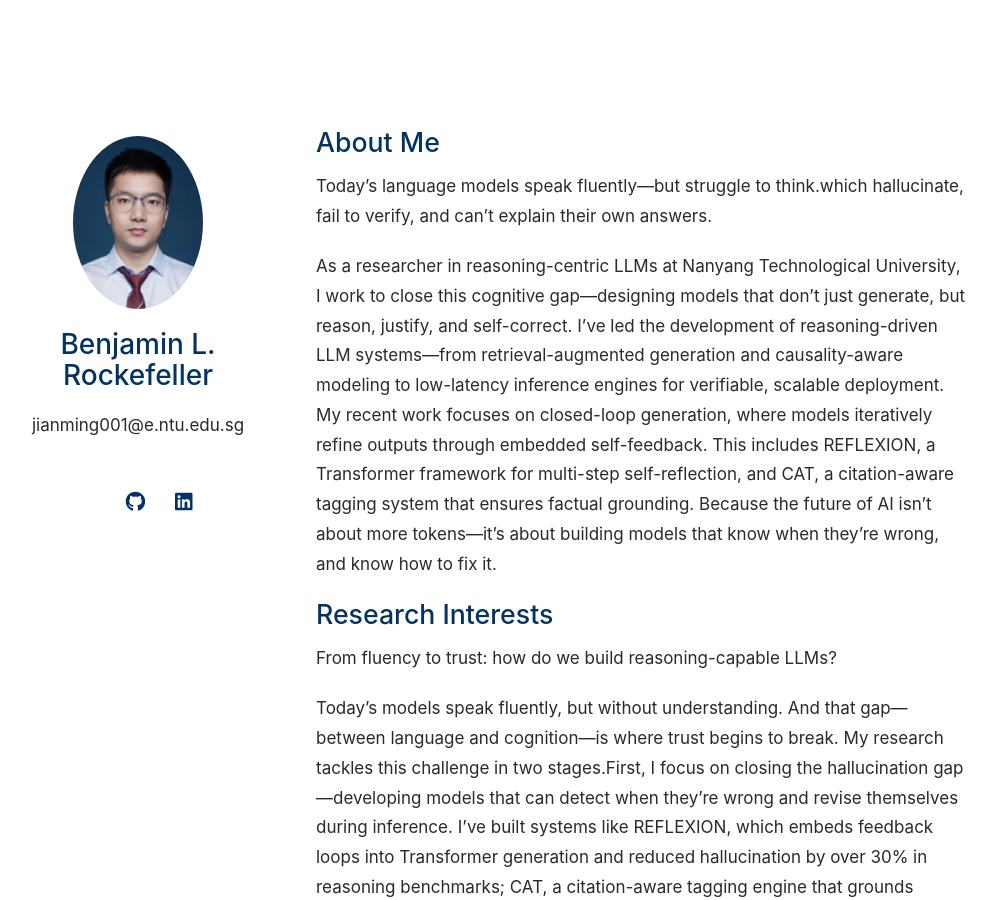
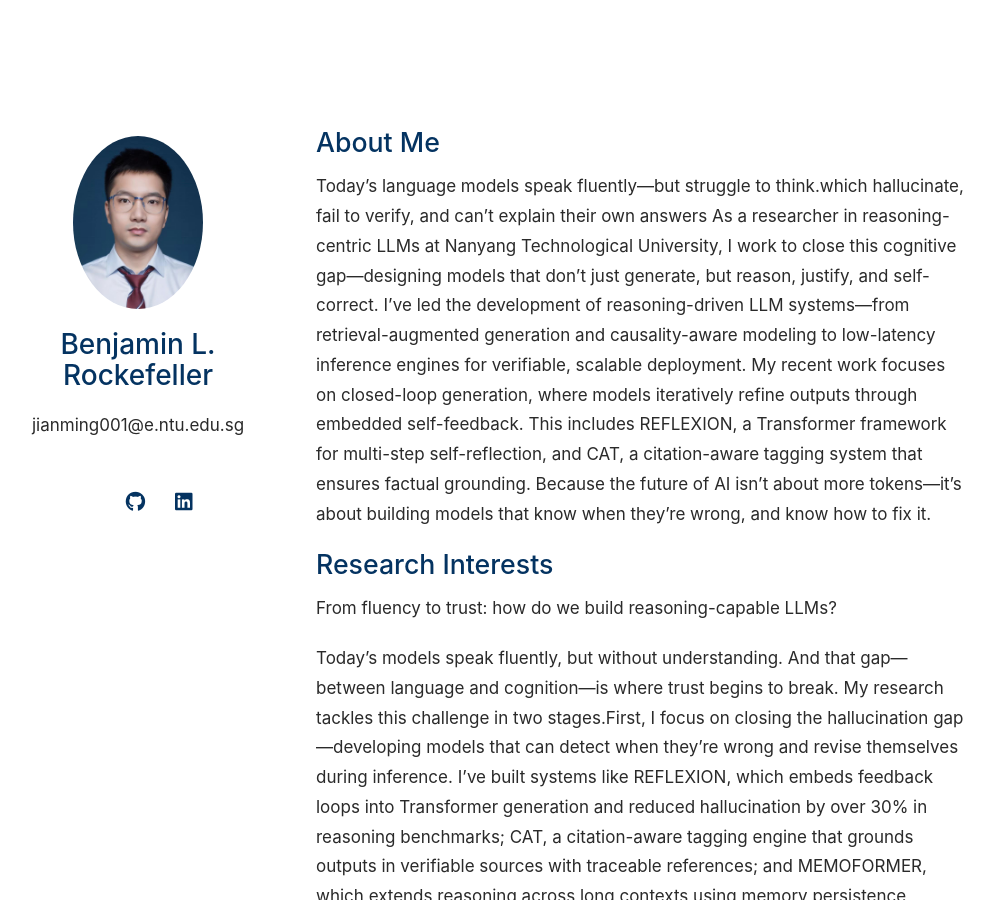
Before and after one commit to BenjaminRockefeller/benjaminrockefeller.github.io, a Jekyll site: the page built from index.md, in a window 1280 px wide and 900 px high. Shown: the whole window, without its empty margins (138-1134 px from the left). Built offline with Jekyll 4.4.1, drawn with Linux system fonts in a browser that asks for light colours; a style sheet for code colours, icons or effects is not loaded; our own code applies the rules of GitHub Pages for plain Markdown files.

```diff
--- a/index.md
+++ b/index.md
@@ -3,10 +3,9 @@ layout: homepage
 ---
 ## About Me
 
-Today’s language models speak fluently—but struggle to think.which hallucinate, fail to verify, and can’t explain their own answers.
-
+Today’s language models speak fluently—but struggle to think.which hallucinate, fail to verify, and can’t explain their own answers
 As a researcher in reasoning-centric LLMs at Nanyang Technological University, I work to close this cognitive gap—designing models that don’t just generate, but reason, justify, and self-correct.
- I’ve led the development of reasoning-driven LLM systems—from retrieval-augmented generation and causality-aware modeling to low-latency inference engines for verifiable, scalable deployment.
+I’ve led the development of reasoning-driven LLM systems—from retrieval-augmented generation and causality-aware modeling to low-latency inference engines for verifiable, scalable deployment.
 My recent work focuses on closed-loop generation, where models iteratively refine outputs through embedded self-feedback.
 This includes REFLEXION, a Transformer framework for multi-step self-reflection, and CAT, a citation-aware tagging system that ensures factual grounding.
 Because the future of AI isn’t about more tokens—it’s about building models that know when they’re wrong, and know how to fix it.
```
